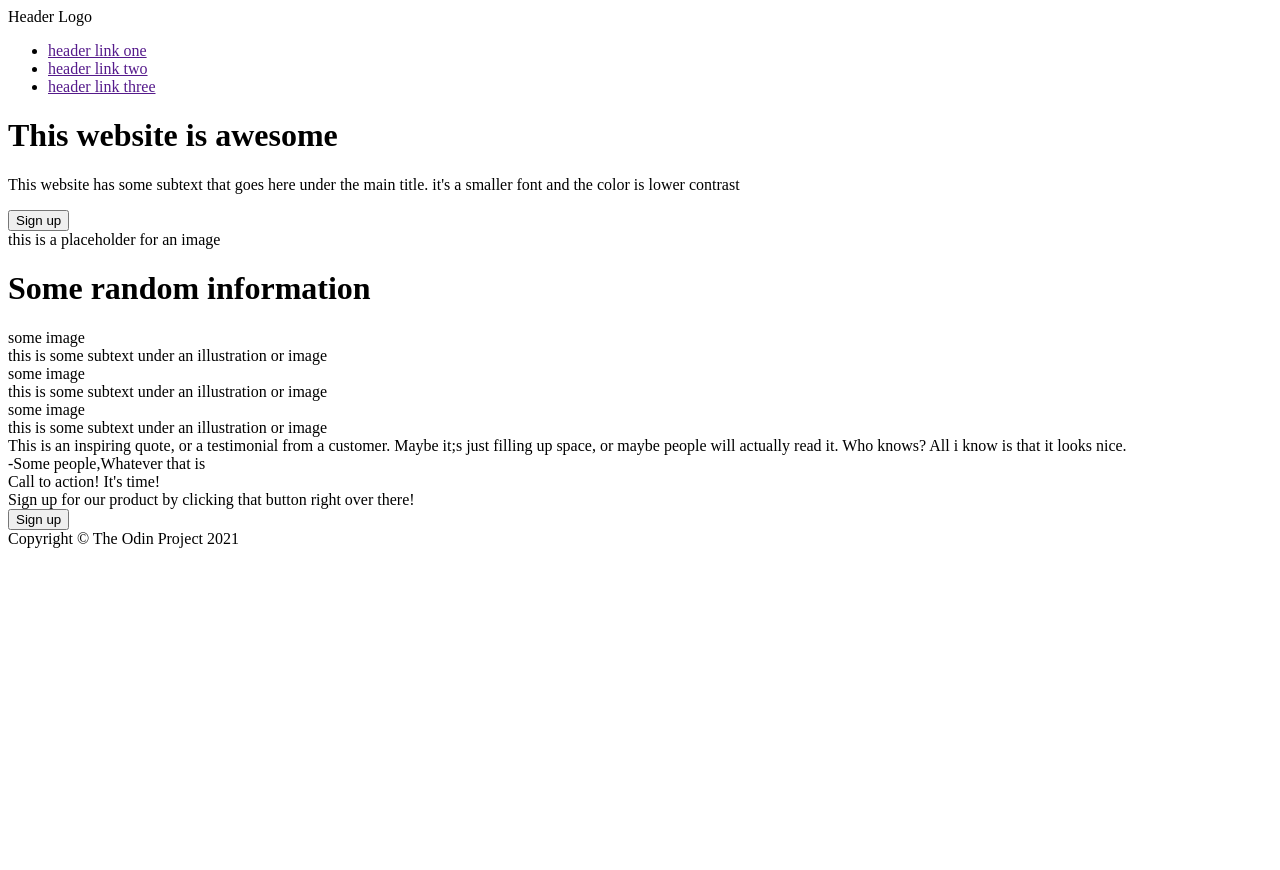
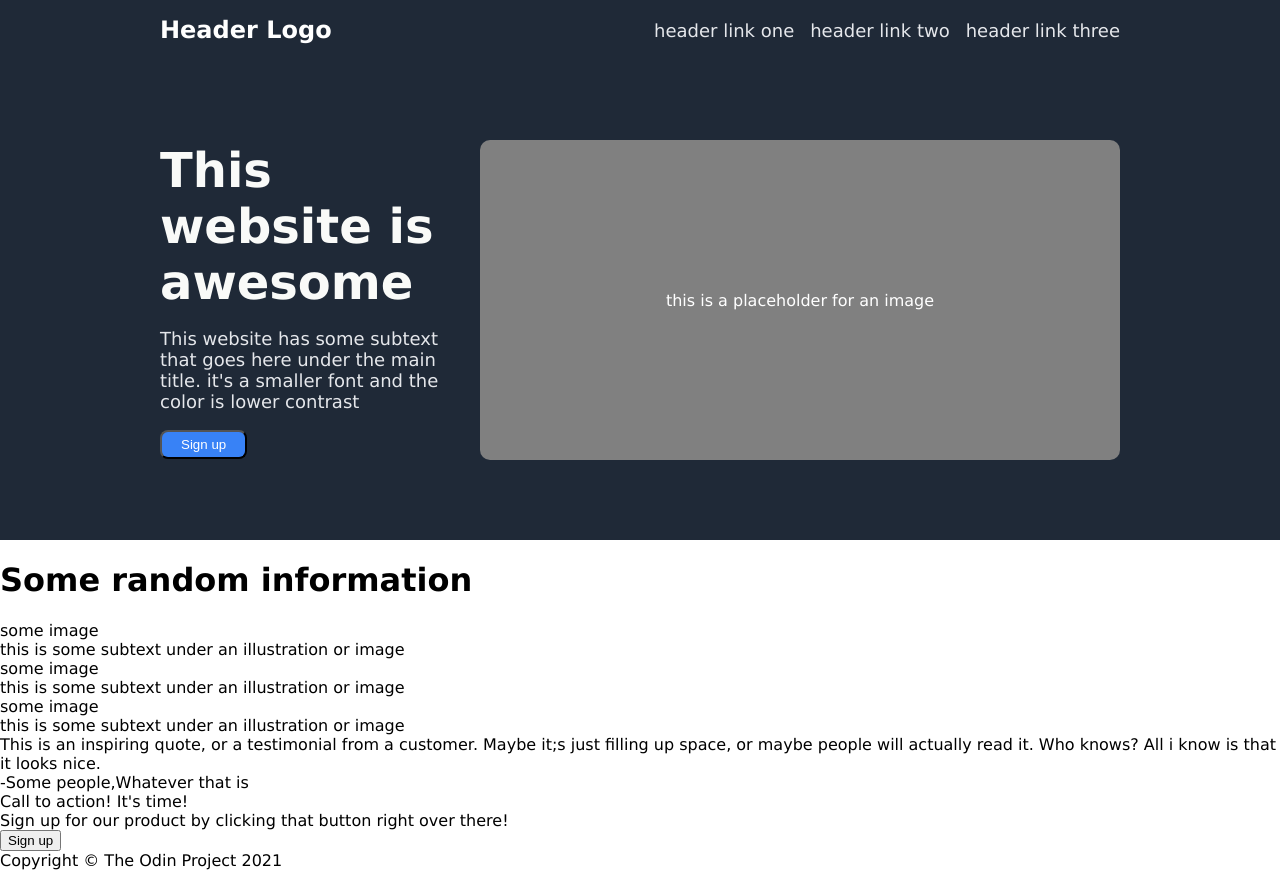
Before and after one commit to eka-septian/landing-page, a plain HTML site: page index.html in a window 1280 px wide. Before the commit the page ends 800 px from the top, so only its background shows below. Drawn offline with Linux system fonts and the light colour scheme.

Commit message:
update style for section one

```diff
--- a/index.html
+++ b/index.html
@@ -19,7 +19,7 @@
     </div>
 
     <div class="sectionOne">
-      <div class="text">
+      <div class="hero">
         <h1>This website is awesome</h1>
         <p>This website has some subtext that goes here under the main title. it's a smaller font and the color is lower contrast</p>
         <button>Sign up</button>
--- a/style.css
+++ b/style.css
@@ -0,0 +1,73 @@
+body {
+  font-family: Verdana, Geneva, Tahoma, sans-serif;
+  display: flex;
+  flex-direction: column;
+  margin: 0;
+}
+
+.header {
+  display: flex;
+  justify-content: space-between;
+  align-items: center;
+  background: #1F2937;
+  color: white;
+  padding: 16px 10em;
+}
+
+.header ul {
+  display: flex;
+  list-style-type: none;
+  padding: o;
+  margin: 0;
+  gap: 16px;
+}
+
+.header a {
+  text-decoration: none;
+}
+
+.header .logo {
+  font-size: 24px;
+  font-weight: bold;
+}
+
+.sectionOne {
+  display: flex;
+  padding: 5em 10em;
+  justify-content: space-between;
+  align-items: center;
+  background: #1F2937;
+  color: white;
+  gap: 26px;
+}
+
+.sectionOne .img {
+  background: gray;
+  width: 640px;
+  height: 320px;
+  border-radius: 10px;
+  display: flex;
+  justify-content: center;
+  align-items: center;
+  flex-shrink: 0;
+}
+
+.sectionOne button {
+  background: #3882f6;
+  padding: 5px 19px;
+  color: white;
+  border-radius: 8px;
+}
+
+.sectionOne h1 {
+  padding: 0;
+  margin: 0;
+  color: #F9FAF8;
+  font-size: 48px;
+  font-weight: bold;
+}
+
+.sectionOne p, a {
+  font-size: 18px;
+  color: #E5E7EB;
+}
```
